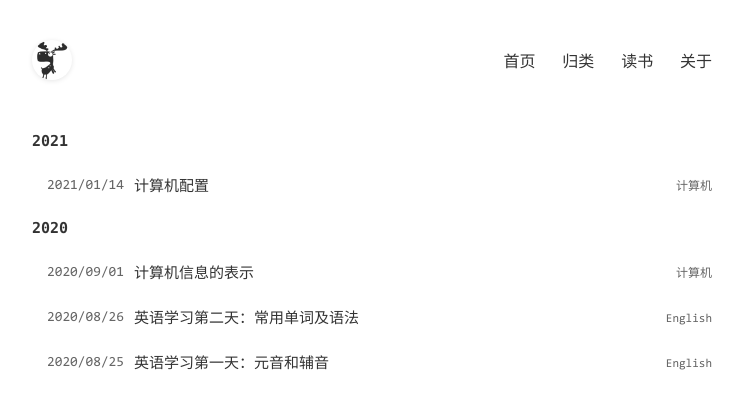
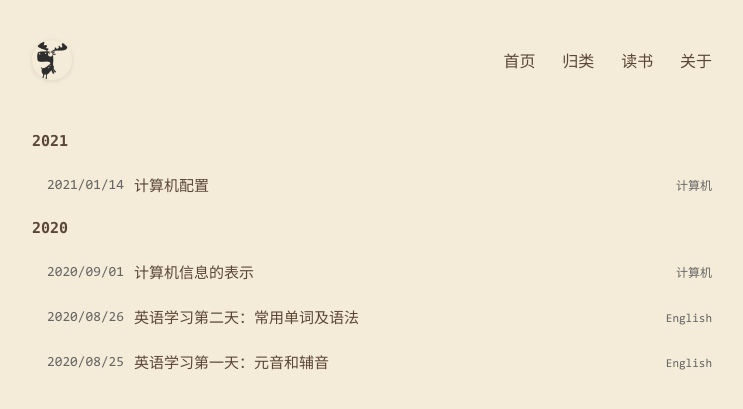
Before and after one commit to Suomea/Suomea.github.io, a Jekyll site: the page built from index.html, in a window 1280 px wide. Shown: the top 409 px of the page, without its empty margins (268-1011 px from the left). Built offline with Jekyll 4.4.1, drawn with Linux system fonts in a browser that asks for light colours.

Commit message:
:tada: 修改背景颜色。

```diff
--- a/_includes/head.html
+++ b/_includes/head.html
@@ -3,7 +3,7 @@
   <title>{{ page.title }}-{{ site.title }}</title>
   <meta charset="utf-8" />
   <meta http-equiv="content-language" content="zh-CN" />
-  <meta name="theme-color" content="#ffffff" />
+  <meta name="theme-color" content="#f4ecd8" />
   <meta name="viewport" content="width=device-width,initial-scale=1" />
   <meta name="applicable-device" content="pc,mobile">
   <meta name="google-site-verification" content="ckhUaoa05QCmWoE1FafzTBcqYI4yBOy-UJKopXDS18M" />
--- a/static/css/common.css
+++ b/static/css/common.css
@@ -4,8 +4,8 @@
 }
 
 html {
-  color: #333333;
-  background: #ffffff;
+  color: #5b4636;
+  background: #f4ecd8;
   scroll-behavior: smooth;
   -ms-text-size-adjust: 100%;
   -webkit-text-size-adjust: 100%;
@@ -81,15 +81,15 @@ input:-webkit-autofill {
 }
 ::-moz-selection {
   background-color: #4a4a4a;
-  color: #f9f9f9;
+  color: #f4ecd8;
 }
 ::selection {
   background-color: #4a4a4a;
-  color: #f9f9f9;
+  color: #f4ecd8;
 }
 ::-moz-selection {
   background-color: #4a4a4a;
-  color: #f9f9f9;
+  color: #f4ecd8;
 }
 .hover-underline {
   position: relative;
@@ -179,7 +179,7 @@ input:-webkit-autofill {
   transform: translateX(-50%) rotate(45deg);
 }
 #to-top > span:first-child {
-  background-color: #ffffff;
+  background-color: #f4ecd8;
 }
 #to-top > span:last-child {
   background-color: #000000;
--- a/static/css/post.css
+++ b/static/css/post.css
@@ -131,7 +131,7 @@
   text-align: left;
 }
 .page-post table tr:nth-child(even) {
-  background-color: #f9f9f9;
+  background-color: #f4ecd8;
 }
 .page-post .table-container {
   overflow: auto;
```
